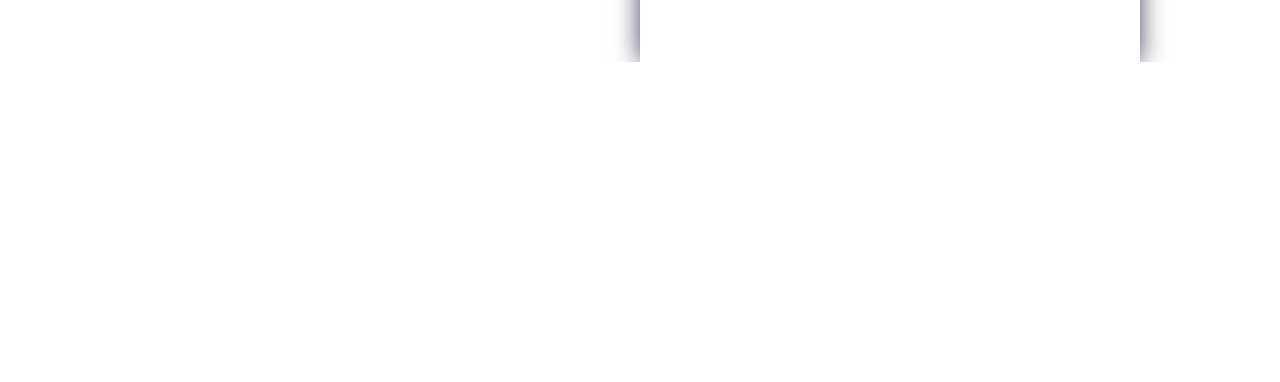
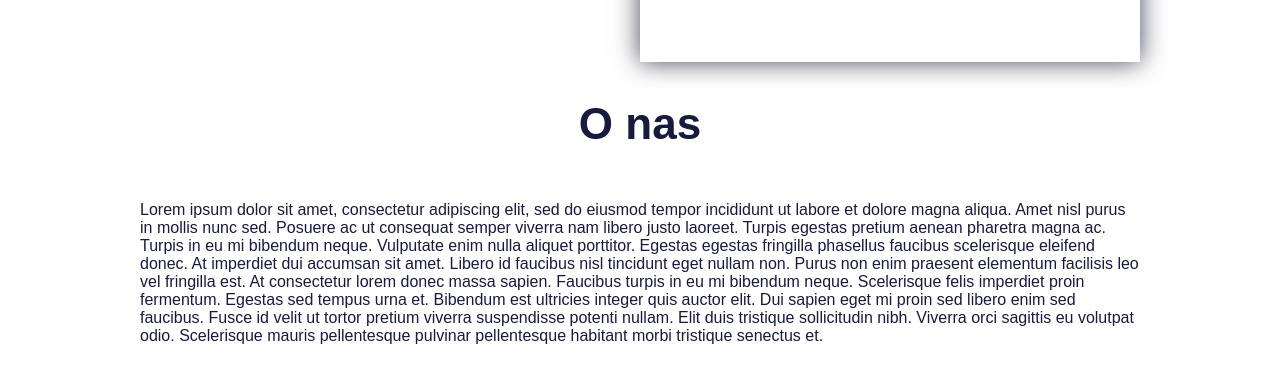
Before and after one commit to HubertGoralGit/adam-zochowski, a React (Create React App) app: page / in a window 1280 px wide. Shown: the part 838-1220 px from the top of the page. Before the commit the page ends 900 px from the top, so only its background shows below. Built offline with nearby package versions, Linux system fonts and the light colour scheme.

Commit message:
about us section

```diff
--- /dev/null
+++ b/src/Components/HomeAboutUsSection/HomeAboutUsSection.tsx
@@ -0,0 +1,44 @@
+import React from 'react';
+import styled from 'styled-components';
+import { useIsMobile } from '../../hooks/useIsMobile';
+
+export const HomeAboutUsSection = () => {
+  const isMobile = useIsMobile();
+  return (
+    <Wrapper isMobile={isMobile}>
+      <h2>O nas</h2>
+      <p>
+        Lorem ipsum dolor sit amet, consectetur adipiscing elit, sed do eiusmod
+        tempor incididunt ut labore et dolore magna aliqua. Amet nisl purus in
+        mollis nunc sed. Posuere ac ut consequat semper viverra nam libero justo
+        laoreet. Turpis egestas pretium aenean pharetra magna ac. Turpis in eu
+        mi bibendum neque. Vulputate enim nulla aliquet porttitor. Egestas
+        egestas fringilla phasellus faucibus scelerisque eleifend donec. At
+        imperdiet dui accumsan sit amet. Libero id faucibus nisl tincidunt eget
+        nullam non. Purus non enim praesent elementum facilisis leo vel
+        fringilla est. At consectetur lorem donec massa sapien. Faucibus turpis
+        in eu mi bibendum neque. Scelerisque felis imperdiet proin fermentum.
+        Egestas sed tempus urna et. Bibendum est ultricies integer quis auctor
+        elit. Dui sapien eget mi proin sed libero enim sed faucibus. Fusce id
+        velit ut tortor pretium viverra suspendisse potenti nullam. Elit duis
+        tristique sollicitudin nibh. Viverra orci sagittis eu volutpat odio.
+        Scelerisque mauris pellentesque pulvinar pellentesque habitant morbi
+        tristique senectus et.
+      </p>
+    </Wrapper>
+  );
+};
+
+const Wrapper = styled.section<{ isMobile: boolean }>`
+  display: flex;
+  flex-direction: column;
+  max-width: 1000px;
+  margin: ${({ isMobile }) => (isMobile ? '40px auto' : '100px auto')};
+  padding: ${({ isMobile }) => isMobile && '0 20px'};
+  color: ${({ theme }) => theme.colors.darkBlue};
+
+  h2 {
+    font-size: ${({ theme }) => `${theme.fontSizes[6]}px`};
+    text-align: center;
+  }
+`;
--- a/src/Pages/Home.tsx
+++ b/src/Pages/Home.tsx
@@ -1,6 +1,12 @@
 import React from 'react';
 import { Header } from '../Components/Header/Header';
+import { HomeAboutUsSection } from '../Components/HomeAboutUsSection/HomeAboutUsSection';
 
 export const Home = () => {
-  return <Header />;
+  return (
+    <>
+      <Header />
+      <HomeAboutUsSection />
+    </>
+  );
 };
```
